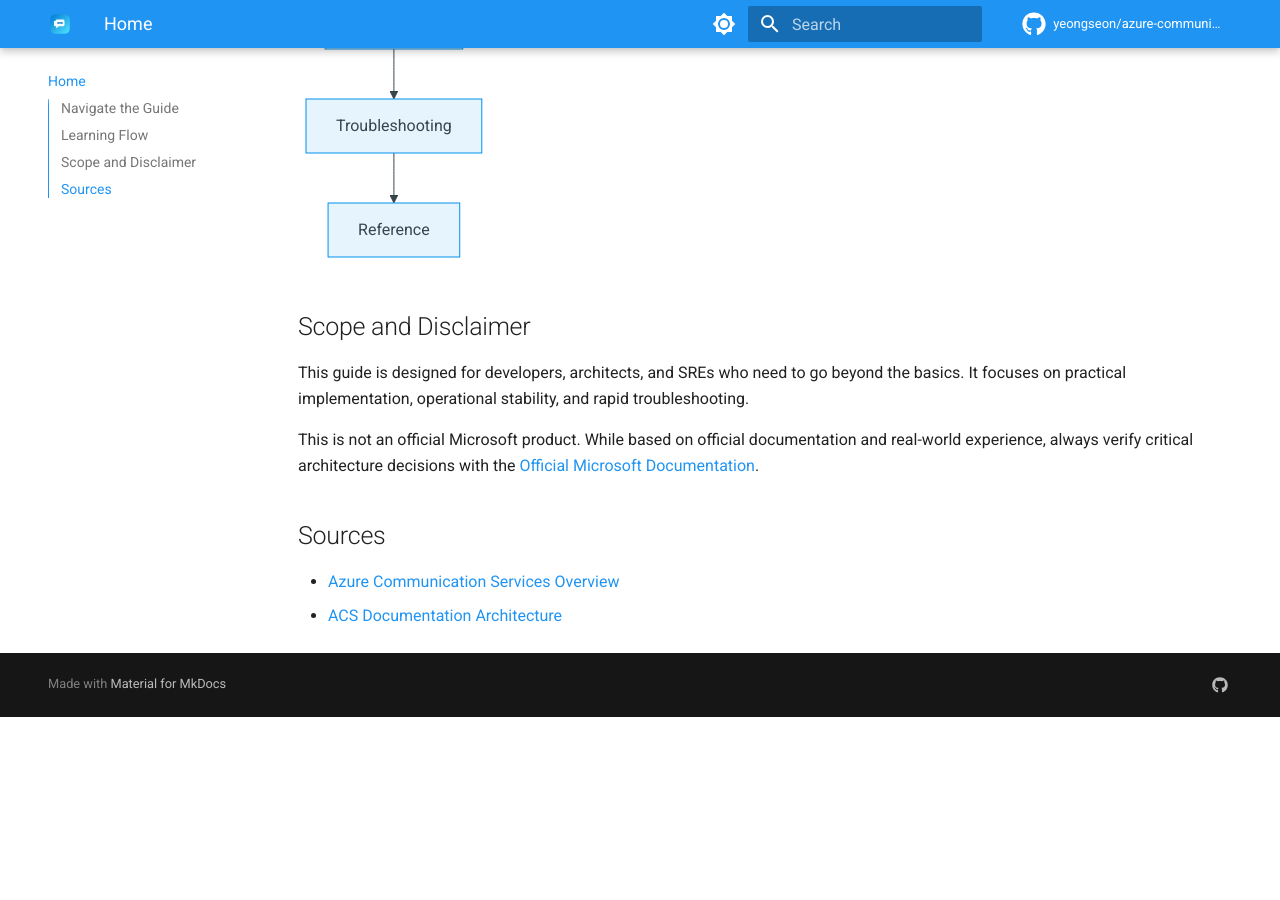
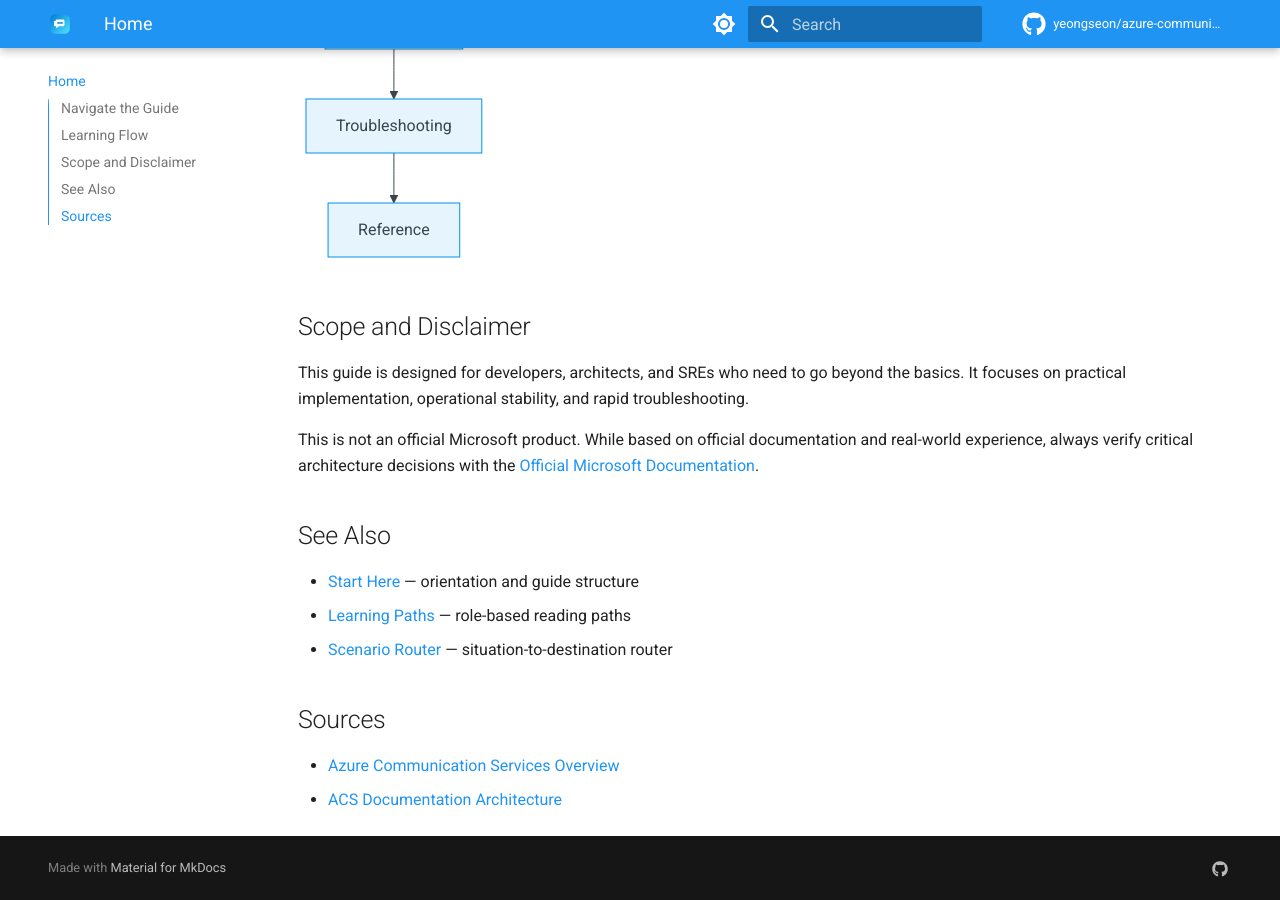
Before and after one commit to yeongseon/azure-communication-services-practical-guide, an MkDocs documentation site: the page built from docs/index.md, in a window 1280 px wide and 900 px high, scrolled down 1490 px. Built offline with MkDocs 1.6.1 and Material for MkDocs 9.7.7, drawn with Linux system fonts in a browser that asks for light colours; comment, search, counter and statistics services are not loaded; before the commit the page ends 2207 px from its top, so only the background shows below that; some of the changed lines change nothing that is shown.

Commit message:
docs(scenario-router): add unified scenario-router.md aligning with series-wide start-here shape
Adds a situation-to-destination router under Start Here that complements
Learning Paths (depth-first, role-based) and Decision Tree (symptom-first).
Organizes 39 rows across 4 lifecycle phases (Plan, Deploy, Operate,
Troubleshoot) plus a Cross-Phase Scenarios table.

- ~110 lines / 39 rows (within phase-2e spec targets)
- Rows are channel-aware where it matters (SMS, Email, Voice/Video, Chat,
  Teams Interop) since ACS troubleshooting is organized by channel
- Cross-Phase rows link channel design choices to the channel-specific
  playbooks they eventually surface (email domain, SMS rate limit, voice
  quality, chat notifications)
- All destinations verified to exist in this repo (mkdocs --strict passes)
- Nav inserted between Learning Paths and Repository Map in Start Here,
  preserving the existing About: about.md entry
- See Also updated in overview.md, learning-paths.md, repository-map.md,
  and docs/index.md so all Start Here pages and the home page point at
  the router
- docs/index.md gains its first See Also section, aligning with the
  series-wide requirement that every page ends with See Also

Part of the series-wide Phase 2e scenario-router rollout across the
azure-*-practical-guide repositories.

````diff
--- a/docs/index.md
+++ b/docs/index.md
@@ -57,6 +57,12 @@
 
 This is not an official Microsoft product. While based on official documentation and real-world experience, always verify critical architecture decisions with the [Official Microsoft Documentation](https://learn.microsoft.com/azure/communication-services/).
 
+## See Also
+
+- [Start Here](start-here/overview.md) — orientation and guide structure
+- [Learning Paths](start-here/learning-paths.md) — role-based reading paths
+- [Scenario Router](start-here/scenario-router.md) — situation-to-destination router
+
 ## Sources
 
 - [Azure Communication Services Overview](https://learn.microsoft.com/azure/communication-services/overview)
--- a/docs/start-here/learning-paths.md
+++ b/docs/start-here/learning-paths.md
@@ -208,6 +208,7 @@
 ## See Also
 
 - [Overview](overview.md)
+- [Scenario Router](scenario-router.md)
 - [Repository Map](repository-map.md)
 - [Platform Hub](../platform/index.md)
 - [SDK Guides Hub](../sdk-guides/index.md)
--- a/docs/start-here/overview.md
+++ b/docs/start-here/overview.md
@@ -56,6 +56,8 @@
 
 ## See Also
 
+- [Learning Paths](learning-paths.md)
+- [Scenario Router](scenario-router.md)
 - [Repository Map](repository-map.md)
 - [About the Project](../about.md)
 
--- a/docs/start-here/repository-map.md
+++ b/docs/start-here/repository-map.md
@@ -76,6 +76,7 @@
 
 - [Guide Overview](overview.md)
 - [Learning Paths](learning-paths.md)
+- [Scenario Router](scenario-router.md)
 
 ## Sources
 
--- /dev/null
+++ b/docs/start-here/scenario-router.md
@@ -0,0 +1,122 @@
+---
+description: Situation-to-destination router for Azure Communication Services — spans planning channels and identity, deploying SDKs and provisioning, day-2 operations, and channel-specific troubleshooting.
+content_sources:
+  diagrams:
+    - id: acs-scenario-router-lifecycle
+      type: flowchart
+      source: self-generated
+      justification: Series-standard lifecycle overview for the scenario router. Synthesizes the four phase groupings this router uses to organize destinations that already exist across the guide.
+      based_on:
+        - https://learn.microsoft.com/en-us/azure/communication-services/overview
+        - https://learn.microsoft.com/en-us/azure/communication-services/concepts/sdk-options
+---
+
+# Scenario Router
+
+Use this page when you have a specific situation and want to jump straight to the page that answers it. This is a breadth-first index across four lifecycle phases — Plan, Deploy, Operate, Troubleshoot — that complements the depth-first [Learning Paths](learning-paths.md) and the symptom-first [Decision Tree](../troubleshooting/decision-tree.md).
+
+!!! tip "Start with Learning Paths if you're new to ACS"
+    This page assumes you already know what you're trying to do. If you're still deciding what to learn first, start with [Learning Paths](learning-paths.md) — it sequences a role-based tour of the guide. Use this Scenario Router when you have a specific question and want to jump to the exact page that answers it.
+
+## How to Use This Router
+
+- Pick the table for the lifecycle phase you're in — Plan, Deploy, Operate, or Troubleshoot.
+- Scan the left column for the situation that matches yours; open the destination on the right.
+- If two rows fit, prefer the row from the phase you're actually in — the same platform concept often appears in more than one phase.
+- If your situation spans two phases (a channel design choice today that will become a delivery incident later), check [Cross-Phase Scenarios](#cross-phase-scenarios) first.
+- Rows are frequently channel-specific — SMS, Email, Voice/Video, Chat, and Teams Interop behave differently and need different destinations.
+- Every destination is a real page in this guide, not an external link and not an aspirational page.
+- Rows are intentionally short. Follow the link for the depth; this table is a switchboard, not a summary.
+- If your situation is missing, [open an issue](https://github.com/yeongseon/azure-communication-services-practical-guide/issues) — the router is meant to grow.
+
+## Lifecycle Overview
+
+<!-- diagram-id: acs-scenario-router-lifecycle -->
+```mermaid
+flowchart LR
+    A[Plan] --> B[Deploy]
+    B --> C[Operate]
+    C --> D[Troubleshoot]
+    D -.-> A
+```
+
+## I'm Planning
+
+| Situation | Where to go |
+|---|---|
+| I'm choosing which learning path to follow | [Learning Paths](learning-paths.md) — role-based reading paths |
+| I want to understand how ACS works end-to-end | [How ACS Works](../platform/how-acs-works.md) — platform architecture |
+| I'm choosing between SMS, Email, Voice/Video, Chat, or Teams Interop | [Messaging Channels](../platform/messaging-channels.md) — channel selection and fit |
+| I'm designing the ACS resource model and connection strings | [Resource Types](../platform/resource-types.md) — resource lifecycle |
+| I'm designing identity, tokens, and access | [Platform Authentication](../platform/authentication.md) — user tokens and expiry |
+| I'm designing network topology and egress | [Platform Networking](../platform/networking.md) — inbound and outbound topology |
+| I'm designing end-to-end security architecture | [Security Architecture](../platform/security-architecture.md) — trust boundaries and controls |
+| I'm designing the production baseline (limits, SLA, security) | [Production Baseline](../best-practices/production-baseline.md) — hardening checklist |
+| I want to avoid common ACS anti-patterns | [Common Anti-Patterns](../best-practices/common-anti-patterns.md) — what to not do and why |
+
+## I'm Deploying
+
+| Situation | Where to go |
+|---|---|
+| I want the quickest possible first integration | [SDK Guides Hub](../sdk-guides/index.md) — pick Python, JavaScript, Java, or .NET |
+| I'm provisioning a new ACS resource | [Provisioning](../operations/provisioning.md) — CLI and portal flows |
+| I'm setting up an Email Communication Service and domain | [Email Provisioning](../operations/email-provisioning.md) — domain verification and sender configuration |
+| I'm wiring Event Grid webhooks (SMS delivery reports, incoming call events) | [Event Handling](../platform/event-handling.md) — Event Grid integration |
+| I'm choosing a deployment strategy | [Deployment Hub](../operations/deployment/index.md) — CI/CD and IaC options |
+| I'm authoring Bicep or Terraform for ACS | [Bicep / Terraform](../operations/deployment/bicep-terraform.md) — IaC templates |
+| I'm wiring GitHub Actions CI/CD | [GitHub Actions Deployment](../operations/deployment/github-actions.md) — federated identity and pipeline templates |
+
+## I'm Operating in Production
+
+| Situation | Where to go |
+|---|---|
+| I need day-2 operational procedures | [Operations Hub](../operations/index.md) — production runbooks |
+| I want to follow production best practices | [Best Practices Hub](../best-practices/index.md) — hardening and design guidance |
+| I need to wire diagnostic logs, metrics, and alerts | [Operations: Monitoring](../operations/monitoring.md) — logs, metrics, and alerts |
+| I need to plan for health checks and failure recovery | [Health and Recovery](../operations/health-recovery.md) — recovery patterns per channel |
+| I'm hardening operational security | [Operations: Security](../operations/security.md) — identity, secrets, and network |
+| I need to control cost across a portfolio | [Cost Optimization](../operations/cost-optimization.md) — cost drivers per channel |
+| I'm planning scale for a channel (SMS throughput, calling concurrency) | [Scaling Best Practices](../best-practices/scaling.md) — per-channel scale patterns |
+| I need to design for reliability (retry, backoff, DLQ) | [Reliability Best Practices](../best-practices/reliability.md) — reliability patterns |
+| I'm applying networking best practices (private links, TLS) | [Networking Best Practices](../best-practices/networking.md) — network hardening |
+
+## I'm Troubleshooting
+
+| Situation | Where to go |
+|---|---|
+| I need to systematically diagnose an issue | [Decision Tree](../troubleshooting/decision-tree.md) — hypothesis-driven triage flow |
+| I need to know what evidence to collect | [Evidence Map](../troubleshooting/evidence-map.md) — question → KQL + CLI artifact index |
+| I need the mental model of how a failure propagates | [Mental Model](../troubleshooting/mental-model.md) — request path and failure boundaries |
+| I need a first-principles method for a novel symptom | [Troubleshooting Method](../troubleshooting/methodology/troubleshooting-method.md) — competing hypotheses framework |
+| An incident just started and I have 10 minutes | [First 10 Minutes Hub](../troubleshooting/first-10-minutes/index.md) — ordered triage checklists |
+| Email is not being delivered | [First 10 Minutes: Email Delivery](../troubleshooting/first-10-minutes/email-delivery.md) — sender, domain, and spam checks |
+| SMS is not being delivered | [First 10 Minutes: SMS Delivery](../troubleshooting/first-10-minutes/sms-delivery.md) — number, carrier, and opt-out checks |
+| Calling audio or video quality is degraded | [First 10 Minutes: Calling Quality](../troubleshooting/first-10-minutes/calling-quality.md) — network, media, and codec checks |
+| Chat clients cannot connect or send messages | [First 10 Minutes: Chat Connectivity](../troubleshooting/first-10-minutes/chat-connectivity.md) — token, endpoint, and delivery checks |
+| I need channel-specific KQL queries | [KQL Query Packs Hub](../troubleshooting/kql/index.md) — per-channel diagnostic queries |
+
+## Cross-Phase Scenarios
+
+Some situations straddle two phases — the channel design choice you make while planning determines the delivery failure you eventually debug. These rows link the two together so you can see the pattern *and* the drill in one place. If you're only in one phase today, still skim this table: it's the cheapest way to preview which channel decisions will hurt later.
+
+| Situation | Where to go |
+|---|---|
+| I'm designing an email sender and want to preview the domain-verification failure mode | [Email Provisioning](../operations/email-provisioning.md) then [Email Domain Verification](../troubleshooting/playbooks/email/domain-verification.md) — plan + drill |
+| I'm planning SMS throughput and want to see the rate-limit failure mode | [Scaling Best Practices](../best-practices/scaling.md) then [SMS Rate Limiting](../troubleshooting/playbooks/sms/rate-limiting.md) — plan + incident |
+| I'm designing voice quality baselines and want to see the quality-degradation failure mode | [Reliability Best Practices](../best-practices/reliability.md) then [Voice/Video Call Quality](../troubleshooting/playbooks/voice-video/call-quality.md) — plan + drill |
+| I'm designing chat notifications and want to see the notification-delivery failure mode | [Messaging Channels](../platform/messaging-channels.md) then [Chat Real-Time Notifications](../troubleshooting/playbooks/chat/real-time-notifications.md) — plan + incident |
+
+## When This Router Isn't the Right Entry Point
+
+- You're brand new to ACS → start with [Learning Paths](learning-paths.md) instead.
+- You already have a symptom (email not delivered, SMS blocked, call dropped, chat disconnected) and don't know which lifecycle phase you're in → jump to [Decision Tree](../troubleshooting/decision-tree.md) or the channel-specific [First 10 Minutes](../troubleshooting/first-10-minutes/index.md) runbook.
+- You're picking an SDK for a brand-new app → use [SDK Guides Hub](../sdk-guides/index.md).
+
+## See Also
+
+- [Learning Paths](learning-paths.md) — depth-first, role-based reading order
+- [Overview](overview.md) — what ACS is and who this guide is for
+- [Repository Map](repository-map.md) — full section map
+- [SDK Guides Hub](../sdk-guides/index.md) — Python, JavaScript, Java, .NET
+- [Decision Tree](../troubleshooting/decision-tree.md) — symptom-first troubleshooting router
+- [Evidence Map](../troubleshooting/evidence-map.md) — evidence-collection index
--- a/mkdocs.yml
+++ b/mkdocs.yml
@@ -97,6 +97,7 @@
   - Start Here:
     - start-here/overview.md
     - start-here/learning-paths.md
+    - start-here/scenario-router.md
     - start-here/repository-map.md
     - About: about.md
   - Platform:
````
